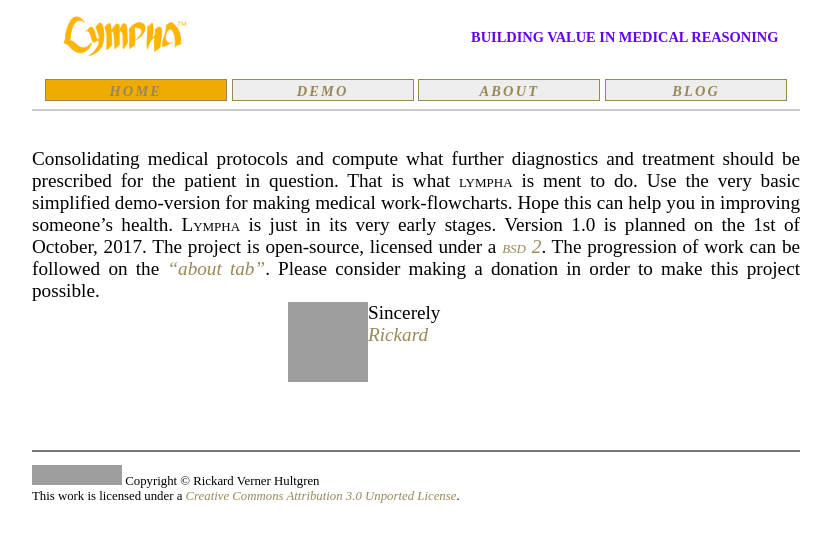
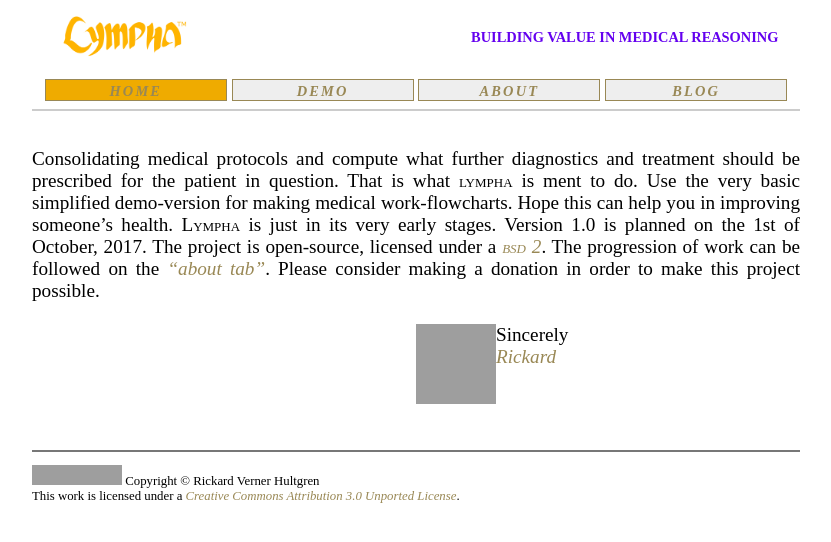
Before and after one commit to RickardHultgren/LYMPHA, a Jekyll site: the page built from index.md, in a window 1280 px wide. Shown: the top 542 px of the page, without its empty margins (224-1055 px from the left). Built offline with Jekyll 4.4.1, drawn with Linux system fonts in a browser that asks for light colours; some web fonts are replaced; our own code applies the rules of GitHub Pages for plain Markdown files; grey boxes are pictures that could not be loaded.

Commit message:
Update index.md

```diff
--- a/index.md
+++ b/index.md
@@ -6,10 +6,6 @@
 document.getElementById( "index").className="menu2active";
 </script>
 Consolidating medical protocols and compute what further diagnostics and treatment should be prescribed for the patient in question. That is what <span class="sc">lympha</span> is ment to do. Use the very basic simplified demo-version for making medical work-flowcharts. Hope this can help you in improving someone's health. <span class="sc">Lympha</span> is just in its very early stages. Version 1.0 is planned on the 1st of October, 2017. The project is open-source, licensed under a <a href="http://opensource.org/licenses/BSD-2-Clause"><span class="sc">bsd 2</span></a>. The progression of work can be followed on the <a href="about.md">"about tab"</a>. Please consider making a donation in order to make this project possible.
-
-
-<a href="https://github.com/RickardHultgren"><img src="https://avatars3.githubusercontent.com/u/16224494?v=3&s=80" style="float:left;margin-left:20vw;" /></a>Sincerely<br><a href="https://github.com/RickardHultgren">Rickard</a>
-
-
-
+<br><br>
+<a href="https://github.com/RickardHultgren"><img src="https://avatars3.githubusercontent.com/u/16224494?v=3&s=80" style="float:left;margin-left:30vw;" /></a>Sincerely<br><a href="https://github.com/RickardHultgren">Rickard</a>
 <br> <br> <br>
```
